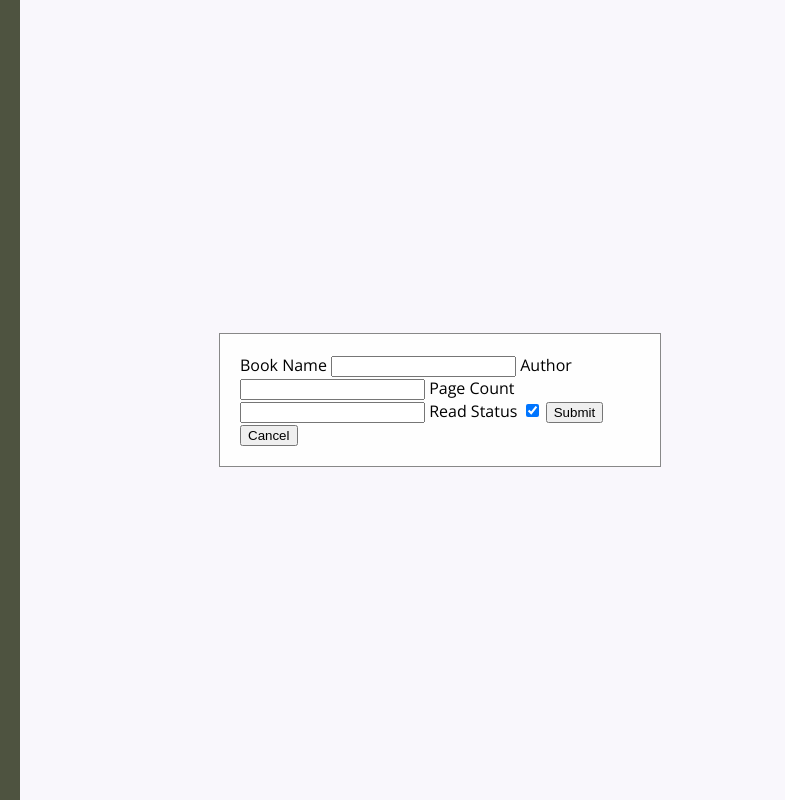
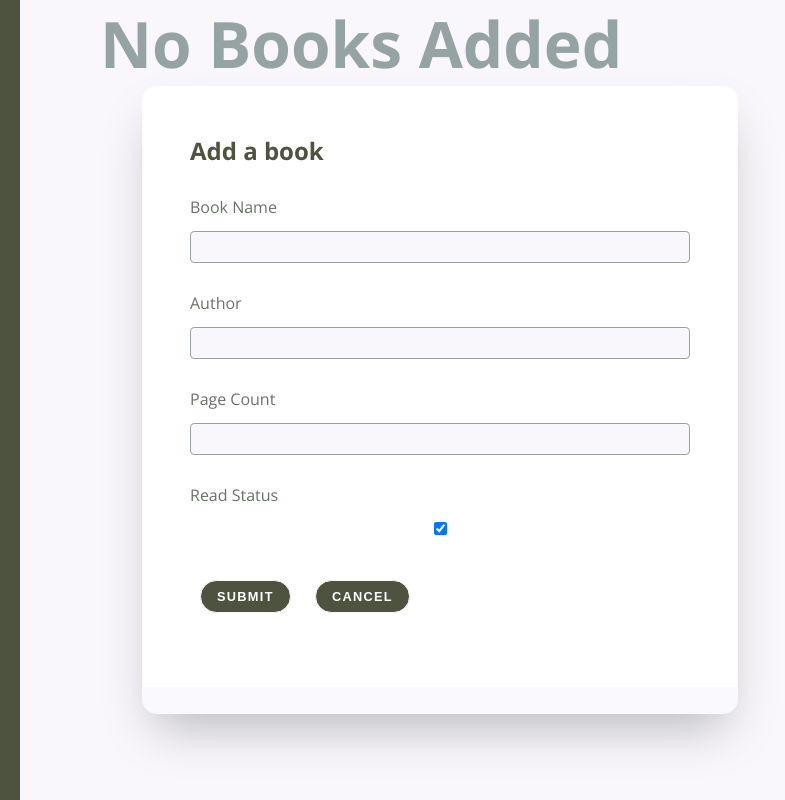
Before and after one commit to jimmyak91/bookbox, a plain HTML site: page index.html in a window 1280 px wide. Both pictures are taken after a click on the link "Add Book +". Shown: the full height of the page, 200-985 px from the left. Drawn offline with nearby package versions, Linux system fonts and the light colour scheme.

Commit message:
finalised styling

```diff
--- a/index.html
+++ b/index.html
@@ -27,7 +27,9 @@
             </ul>
         </div>
         <div class="main">
-
+            <div class="no-books">
+                <h3>No Books Added</h3>
+              </div>
             <div class="library">
 
             </div>
@@ -36,16 +38,27 @@
         <div id="addBookModal" class="modal">
             <div class="formPopup" id="popupForm">
                 <form class="formContainer">
+                    <h3>Add a book</h3>
+                    <!-- <div> -->
                         <label for="name">Book Name</label>
                         <input class="input" id="title" type="text" required/>
+                    <!-- </div>
+                    <div>     -->
                         <label for="author">Author</label>
                         <input class="input" id="author" type="text" required />
+                    <!-- </div>
+                    <div> -->
                         <label for="pages">Page Count</label>
                         <input class="input" id="pages" type="text" required/>
+                    <!-- </div> -->
+                    <!-- <div>    -->
                         <label for="read">Read Status</label>
                         <input type="checkbox" id="read" name="read" checked>
+                    <!-- </div>   -->
+                    <div class="formBtns">
                         <button class="btn" id="submitBtn">Submit</button>
                         <button class="modal-close" id="cancelBtn">Cancel</button>
+                    </div>
                 </form>
             </div>
           </div>
--- a/script.js
+++ b/script.js
@@ -26,9 +26,14 @@ const addBook = () => {
     read = readInput.checked;
     id = this.id;
 
+    if (title === "" || author === "" || pages === "") {
+      return;
+    }
+
     let newBook = new book(title, author, pages, read);
 
     myLibrary.push(newBook);
+    noBooksAdded();
     updateBooks();
     formReset();
     saveLibraryToLocalStorage(myLibrary);
@@ -79,6 +84,7 @@ const createBook = (item) => {
 
     removeBtn.addEventListener('click', () => {
         myLibrary.splice(myLibrary.indexOf(item), 1);
+        noBooksAdded();
         updateBooks();
         saveLibraryToLocalStorage(myLibrary);
      });
@@ -163,8 +169,25 @@ function unhover(element) {
   element.setAttribute('src', 'GitHub-Mark-Light-32px.png');
 }
 
+const noBooksAdded = () => {
+  const noBooksDiv = document.querySelector('.no-books');
+  if (myLibrary.length === 0) {
+    noBooksDiv.style.display = 'flex';
+  } else {
+    noBooksDiv.style.display = 'none';
+  }
+};
+
+
 window.onload = function() {
 
   myLibrary = JSON.parse(localStorage.library);
+  if (myLibrary === null) {
+    myLibrary = [];
+  }
+  else {
+    noBooksAdded();
+    updateBooks();
+  }
   updateBooks();
 }
--- a/style.css
+++ b/style.css
@@ -187,6 +187,20 @@ body {
   color: var(--colour-primarywhite);
 }
 
+.no-books {
+
+  justify-content: center;
+  align-items: center;
+  width: 100%;
+  height: 100%;
+  /* text-align: center; */
+}
+
+.no-books h3 {
+  color: var(--colour-cadetgrey);
+  font-size: 4rem;
+}
+
 .modal {
     display: none; /* Hidden by default */
     position: absolute; /* Stay in place */
@@ -198,16 +212,97 @@ body {
     width: 500px;
     transform: translate(-50%, -50%);
     padding: 3rem;
-
+    z-index: 9999;
 
 }
 /* Modal Content/Box */
 .formPopup {
-    background-color: #fefefe;
-    margin: 15% auto; /* 15% from the top and centered */
-    padding: 20px;
-    border: 1px solid #888;
-    width: 80%; /* Could be more or less, depending on screen size */
+    background-color: var(--colour-primarywhite);
+    display: flex;
+    flex-direction: column;
+    justify-content: center;
+    width: 500px;
+    position: fixed;
+    top: 50%;
+    left: 50%;
+    transform: translate(-50%, -50%);
+    background-color: var(--colour-primarywhite);
+    border-bottom: 27px solid #FAF9FD;
+    border-radius: 15px;
+    padding: 3rem;
+    box-shadow: 0 25px 50px -12px rgba(0, 0, 0, 0.25);
+  }
+
+  .formContainer {
+    display: flex;
+    flex-direction: column;
+  }
+
+  .formContainer h3 {
+    color: var(--colour-riflegreen);
+    font-size: 1.5rem;
+    font-weight: 700;
+  }
+
+  .input {
+    font-size: 1rem;
+    font-size: Max(1rem, 1em);
+    font-family: inherit;
+    padding: 0.25em 0.5em;
+    background-color: var(--colour-offwhite);
+    border: 1px solid var(--colour-cadetgrey);
+    border-radius: 4px;
+    transition: 180ms box-shadow ease-in-out;
+  }
+
+  .input:focus {
+    border-color: var(--colour-riflegreen);
+    box-shadow: 0 0 0 2px var(--colour-riflegreen);
+    outline: 2px solid transparent;
+  }
+
+  label {
+    font-size: 1rem;
+    font-weight: 400;
+    line-height: 1;
+    color: var(--colour-nickel);
+    margin: 2rem 0 1rem 0;
+  }
+
+  .input+label {
+    margin-top: 2rem;
+  }
+
+  .formBtns {
+    margin: 2rem 0 1rem 0;
+  }
+
+  .formBtns button {
+    display: inline-block;
+    border: 1px solid var(--colour-offwhite);
+    border-radius: 50px;
+    padding: 0.5rem 1rem;
+    margin: 10px;
+    text-decoration: none;
+    text-transform: uppercase;
+    background: var(--colour-riflegreen);
+    color: var(--colour-primarywhite);
+    font-family: sans-serif;
+    font-size: 0.8rem;
+    font-weight: 600;
+    letter-spacing: 0.1em;
+    cursor: pointer;
+    text-align: center;
+    transition: background 250ms ease-in-out,
+      transform 150ms ease;
+    -webkit-appearance: none;
+    -moz-appearance: none;
+  }
+
+  .formBtns button:hover {
+    color: var(--colour-riflegreen);
+    background: none;
+    border: 1px solid var(--colour-riflegreen);
   }
 
   /* On screens that are less than 700px wide, make the sidebar into a topbar */
@@ -235,46 +330,3 @@ body {
     }
     div.main {margin-left: 0;}
   }
-
-
-
-
-/* --------------
-
-/* Button used to open the contact form - fixed at the bottom of the page */
-.open-button {
-    background-color: #555;
-    color: white;
-    padding: 16px 20px;
-    border: none;
-    cursor: pointer;
-    opacity: 0.8;
-    position: fixed;
-    bottom: 23px;
-    right: 28px;
-    width: 280px;
-  }
-
-  /* The popup form - hidden by default */
-  /* .form-popup {
-    display: none;
-    position: fixed;
-    bottom: 0;
-    right: 15px;
-    border: 3px solid #f1f1f1;
-    z-index: 9;
-  } */
-
-  /* Add styles to the form container */
- .addBookPopup {
-     display: flex;
-     flex-direction: column;
-     /* background-color: var(--colour-primarywhite); */
-     width: 500px;
-     justify-content: center;
-     position: absolute;
-     top: 50%;
-     left: 50%;
-     border-radius: 15px;
-     padding: 30px;
- }
```
Lines whose indentation alone changed are shown as unchanged.
